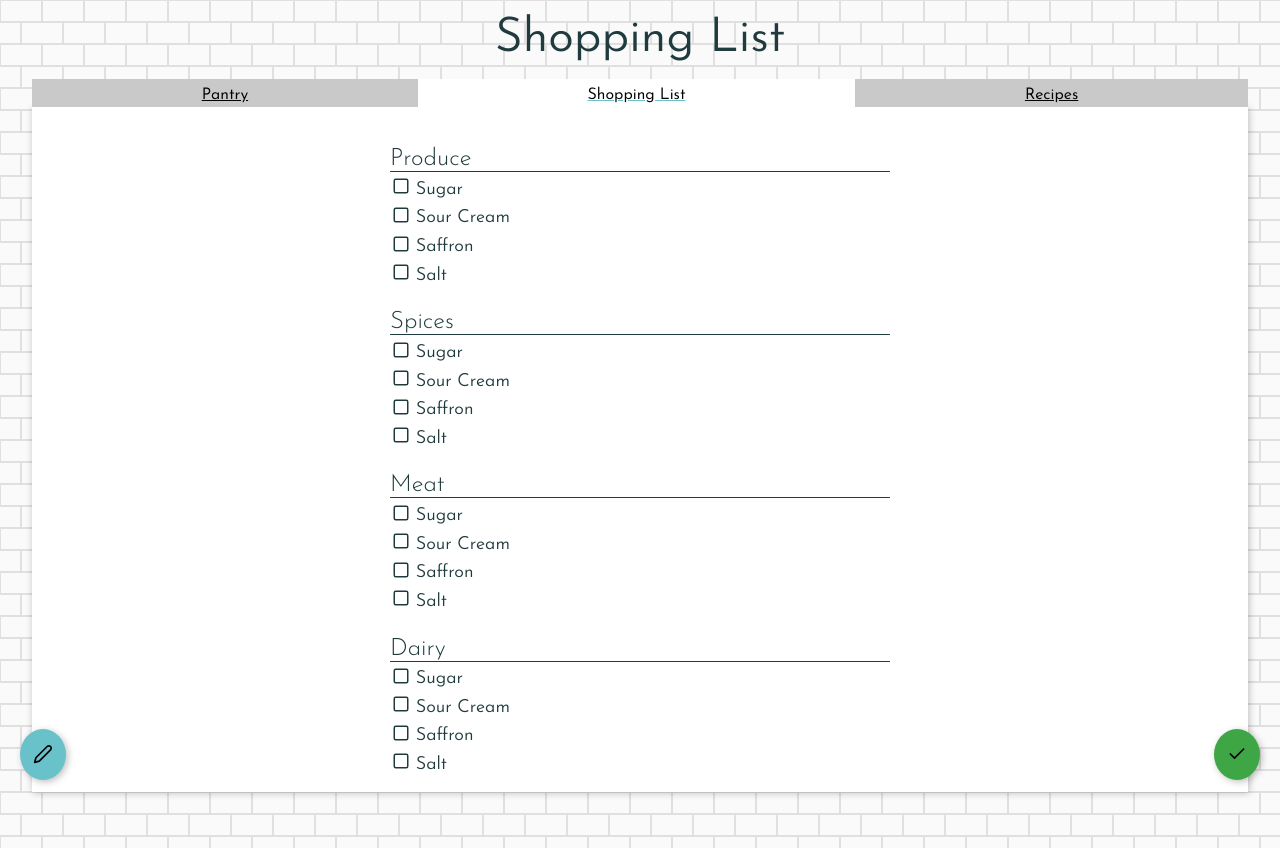
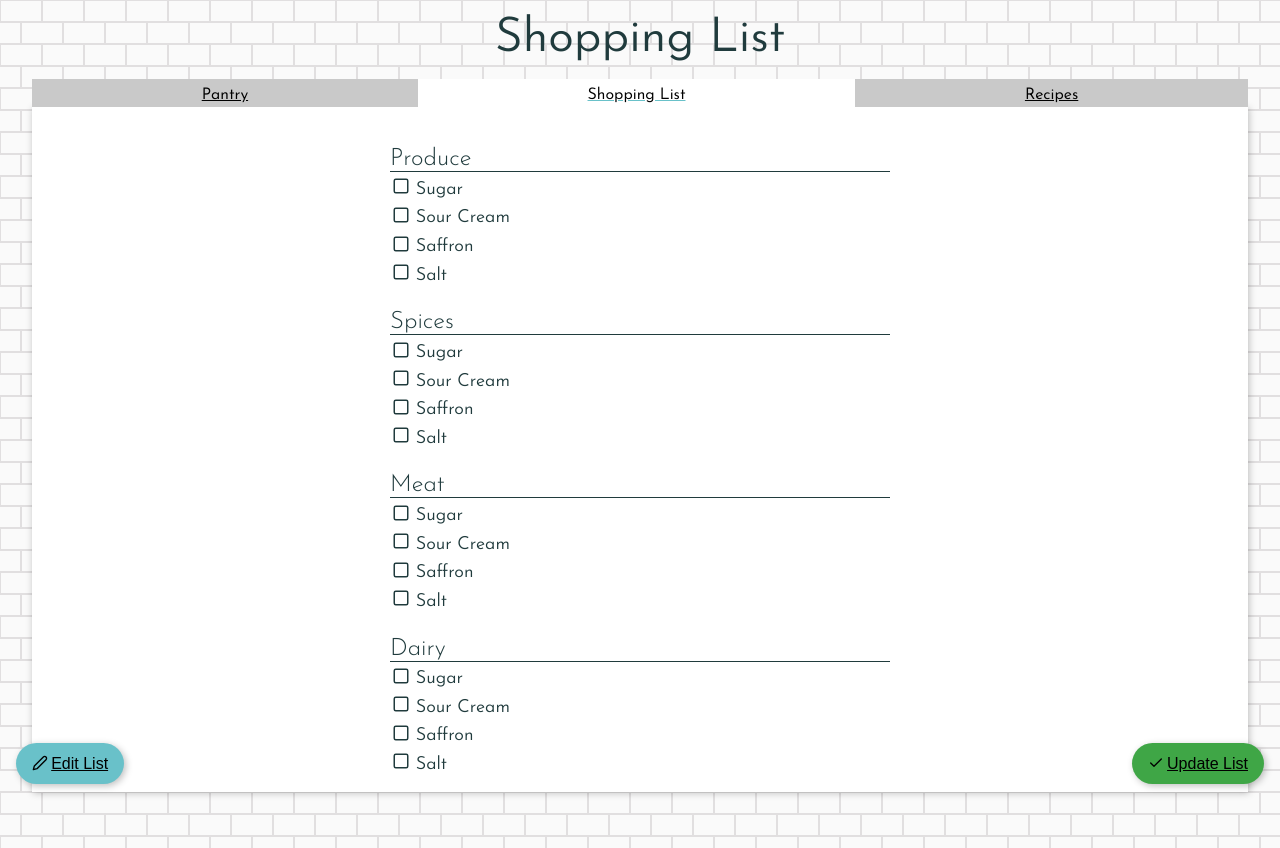
Before and after one commit to wingmatt/kitchensyncc, a Next.js app: page /list in a window 1280 px wide. Built offline with nearby package versions, Linux system fonts and the light colour scheme.

Commit message:
Add text to floating buttons. Adjust space/size

```diff
--- a/components/FloatingButton.tsx
+++ b/components/FloatingButton.tsx
@@ -24,7 +24,7 @@ export default function FloatingButton (props) {
 
   return (
     <button className={styles[action]} title={label} >
-      {icon}
+      {icon}{label}
     </button>
   )
 }
--- a/styles/globals.css
+++ b/styles/globals.css
@@ -241,15 +241,12 @@ ul ul {
 }
 
 .floating-button-container button {
-  border-radius: 100%;
-  font-size: 20px;
-  padding: .66em;
+  border-radius: 2em;
+  padding: .66em 1em;
   margin: 1em;
   box-shadow: 2px 2px 7px rgba(0, 0, 0, .25);
 }
 
 .floating-button-container button svg {
   top: .1em;
-  margin-right: 0;
-
 }
```
